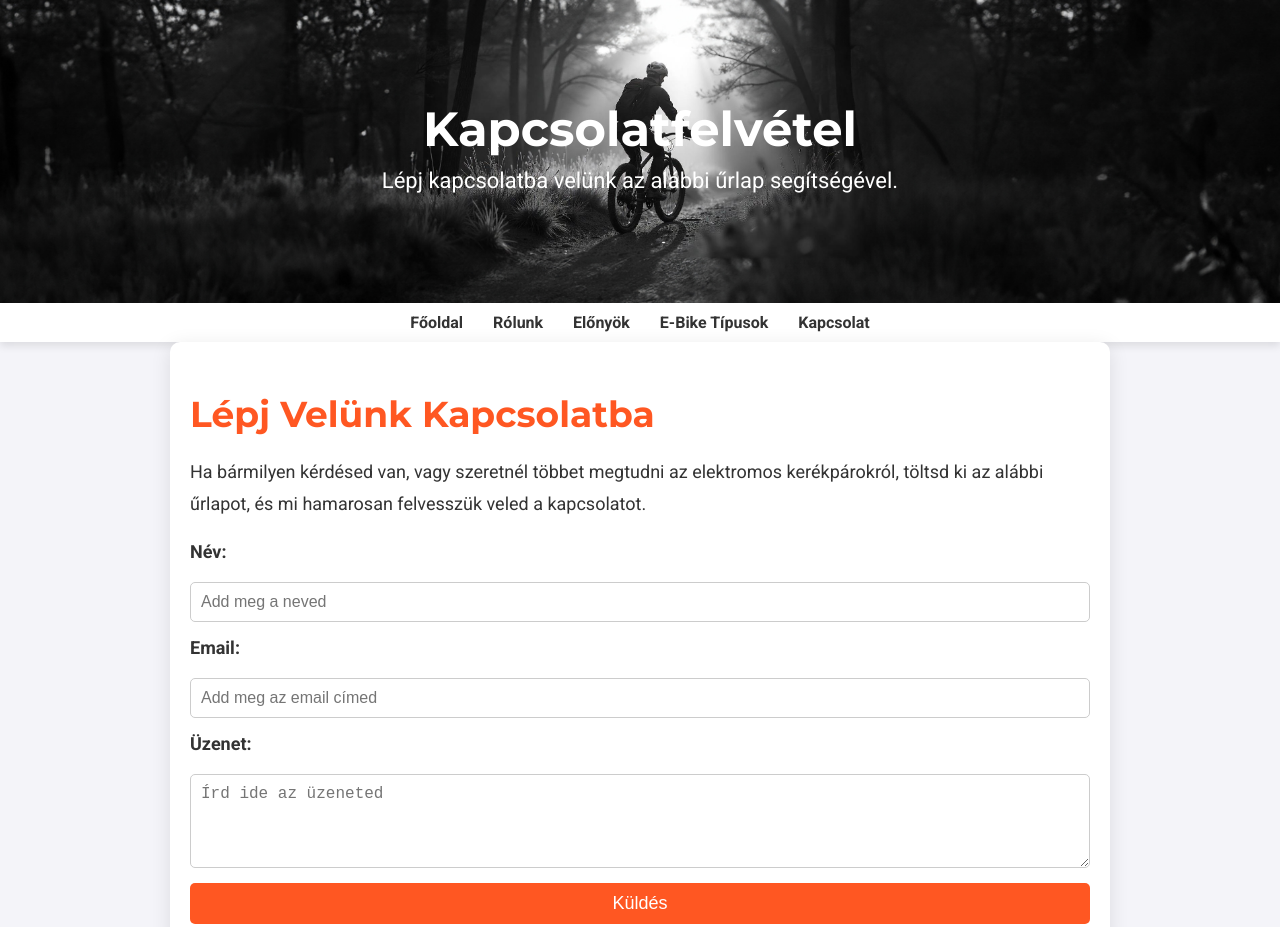
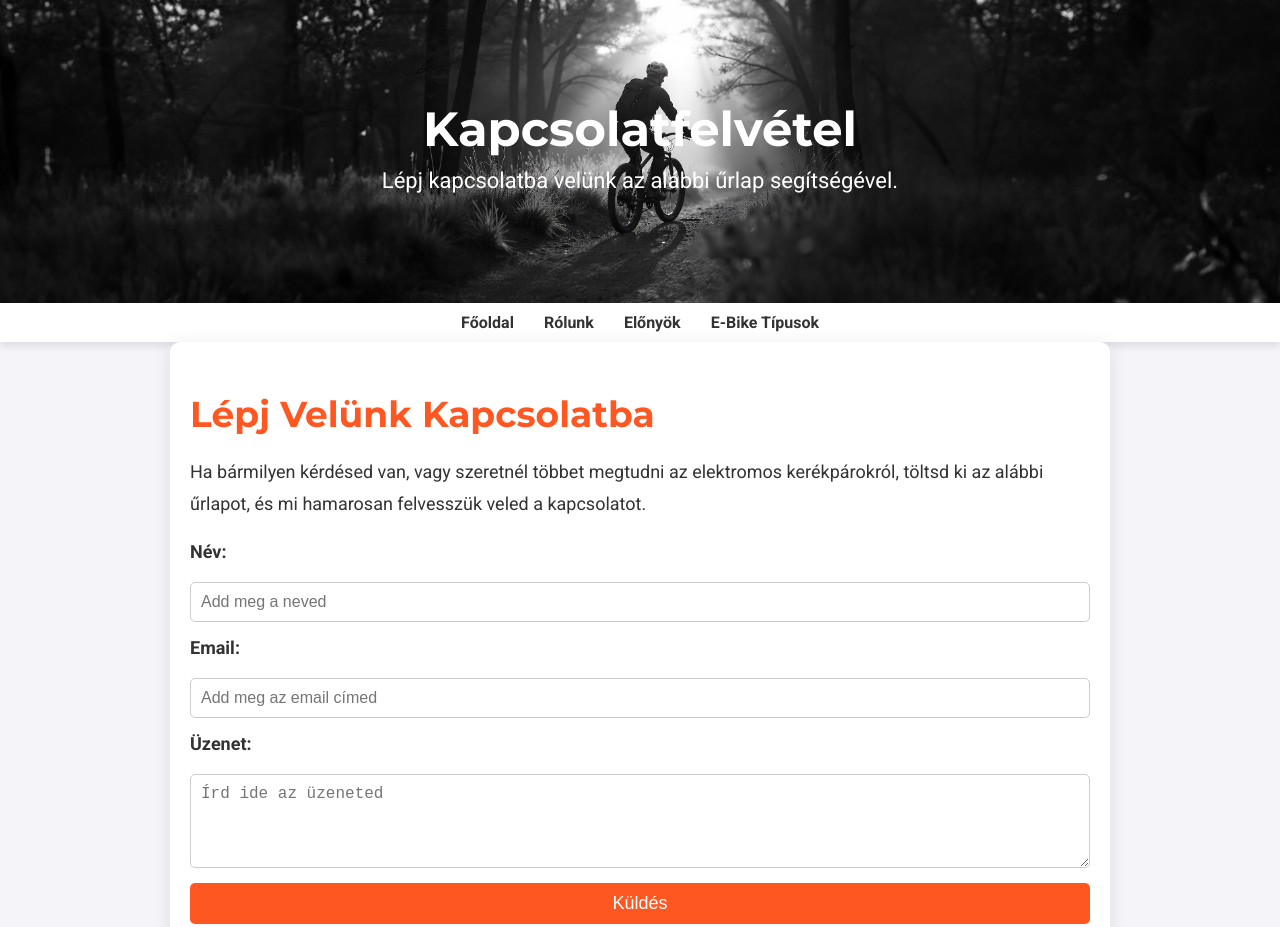
Before and after one commit to bikerblog/bikerblog.github.io, a plain HTML site: page contact.html in a window 1280 px wide. Shown: the top 927 px of the page. Drawn offline with Linux system fonts and the light colour scheme.

Commit message:
Update contact.html

```diff
--- a/contact.html
+++ b/contact.html
@@ -172,7 +172,6 @@
         <a href="index.html#about">Rólunk</a>
         <a href="index.html#benefits">Előnyök</a>
         <a href="index.html#types">E-Bike Típusok</a>
-        <a href="contact.html">Kapcsolat</a>
     </nav>
 
     <div class="content-container">
```
